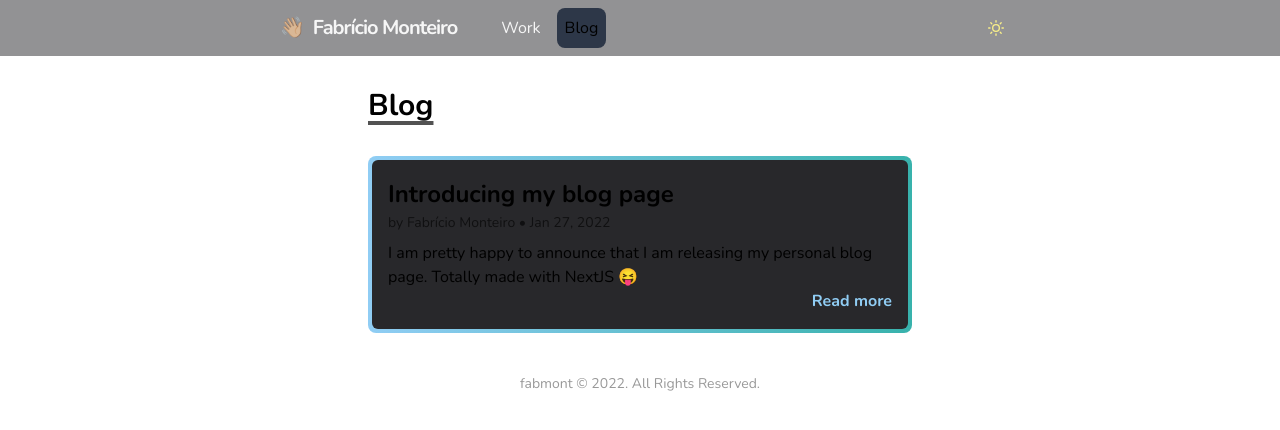
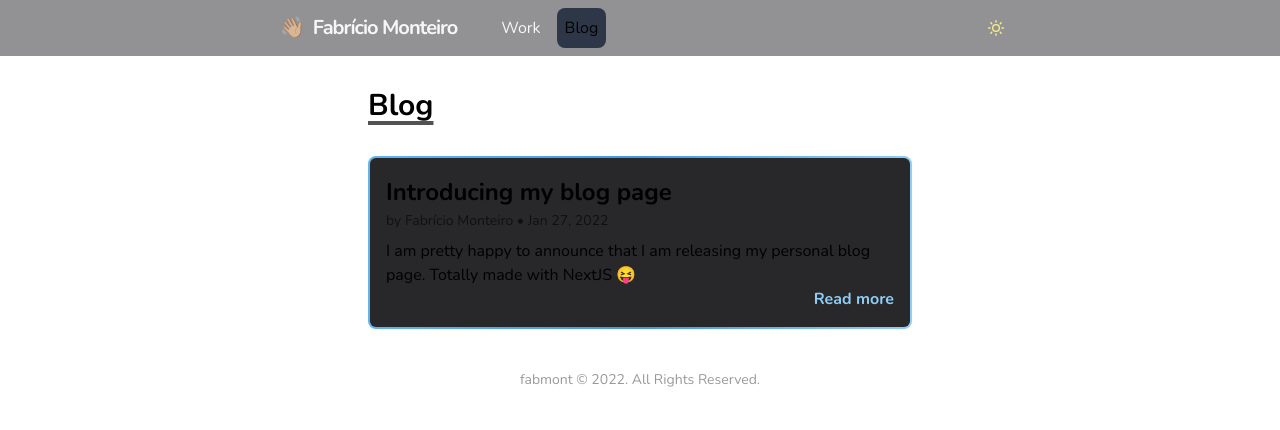
Before and after one commit to fabmont/folio, a Next.js app: page /blog in a window 1280 px wide. Shown: the top 430 px of the page. Built offline with nearby package versions, Linux system fonts and the light colour scheme.

Commit message:
adjusts styles and misc

```diff
--- a/src/pages/blog/[slug].tsx
+++ b/src/pages/blog/[slug].tsx
@@ -8,6 +8,7 @@ import {
   Heading,
   Image,
   Text,
+  theme,
   useColorModeValue,
 } from '@chakra-ui/react';
 import { GetStaticPathsResult, GetStaticPropsResult } from 'next';
@@ -150,7 +151,10 @@ const BlogPost: React.FC<BlogPostProps> = (props) => {
         />
 
         <Section delay="0.3">
-          <PostBody dangerouslySetInnerHTML={{ __html: marked(content) }} />
+          <PostBody
+            theme={theme}
+            dangerouslySetInnerHTML={{ __html: marked(content) }}
+          />
         </Section>
       </Box>
     </Container>
--- a/src/pages/blog/index.tsx
+++ b/src/pages/blog/index.tsx
@@ -77,8 +77,8 @@ const Blog: React.FC<StaticProps> = ({ posts }) => (
         {posts.map(({ title, slug, author, date, subtitle }) => (
           <NextLink href={`/blog/${slug}`} key={slug}>
             <Box
-              p="1"
-              bgGradient="linear(to-r, blue.200, teal.400)"
+              p="0.5"
+              bgGradient="linear(to-r, blue.300, blue.400, blue.200)"
               borderRadius="lg"
               cursor="pointer"
             >
```
